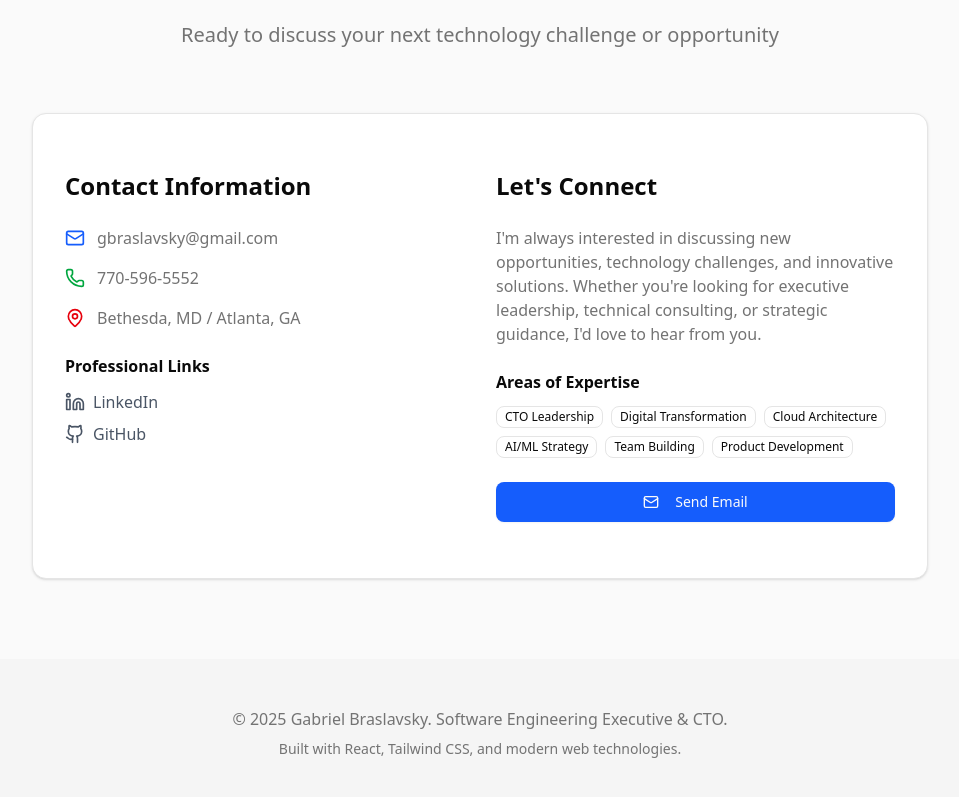
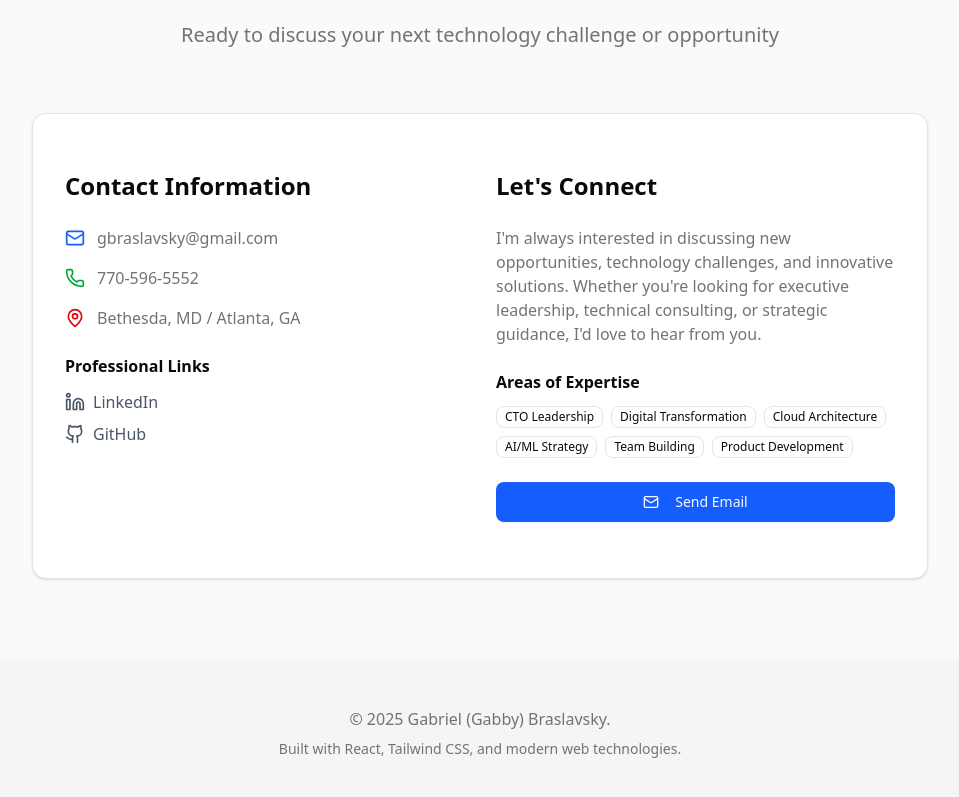
Before and after one commit to gbraslav/gabriel-website, a React (Vite) app: page / in a window 1280 px wide. Shown: the part 7809-8606 px from the top of the page, without its empty margins (160-1119 px from the left). Built offline with nearby package versions, Linux system fonts and the light colour scheme.

Commit message:
Chage page footer, add "Gabby"

```diff
--- a/src/App.jsx
+++ b/src/App.jsx
@@ -96,13 +96,13 @@ function App() {
             <div className="md:hidden py-4 border-t border-border">
               <div className="flex flex-col space-y-2">
                 <button onClick={() => scrollToSection('home')} className="text-left px-4 py-2 text-foreground hover:text-primary transition-colors">Home</button>
-                <button onClick={() => scrollToSection('reading-list')} className="text-left px-4 py-2 text-foreground hover:text-primary transition-colors">Reading List</button>
                 <button onClick={() => scrollToSection('about')} className="text-left px-4 py-2 text-foreground hover:text-primary transition-colors">About</button>
                 <button onClick={() => scrollToSection('experience')} className="text-left px-4 py-2 text-foreground hover:text-primary transition-colors">Experience</button>
                 <button onClick={() => scrollToSection('skills')} className="text-left px-4 py-2 text-foreground hover:text-primary transition-colors">Skills</button>
                 <button onClick={() => scrollToSection('education')} className="text-left px-4 py-2 text-foreground hover:text-primary transition-colors">Education</button>
                 <button onClick={() => scrollToSection('articles')} className="text-left px-4 py-2 text-foreground hover:text-primary transition-colors">Articles</button>
                 <button onClick={() => scrollToSection('contact')} className="text-left px-4 py-2 text-foreground hover:text-primary transition-colors">Contact</button>
+                <button onClick={() => scrollToSection('reading-list')} className="text-left px-4 py-2 text-foreground hover:text-primary transition-colors">Reading List</button>
               </div>
             </div>
           )}
@@ -960,7 +960,7 @@ function App() {
         <div className="max-w-7xl mx-auto px-4 sm:px-6 lg:px-8">
           <div className="text-center">
             <p className="text-muted-foreground">
-              © 2025 Gabriel Braslavsky. Software Engineering Executive & CTO.
+              © 2025 Gabriel (Gabby) Braslavsky.
             </p>
             <p className="text-sm text-muted-foreground mt-2">
               Built with React, Tailwind CSS, and modern web technologies.
```
